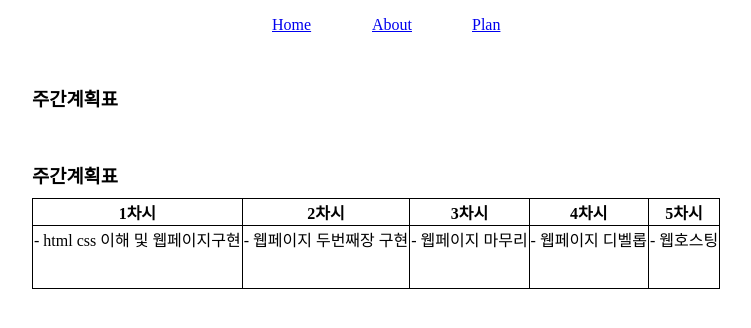
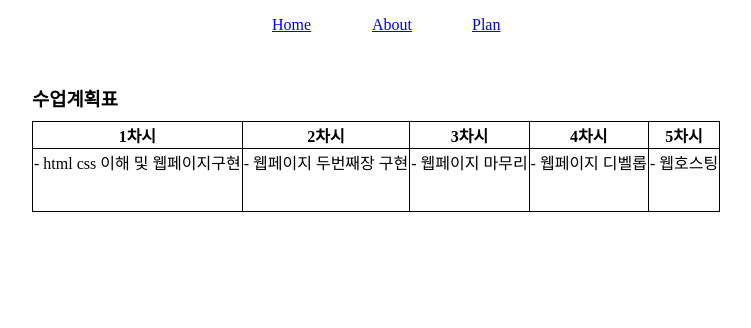
Before and after one commit to pyojeonglim/makeawebsite, a plain HTML site: page pagethree.html in a window 1280 px wide. Shown: the whole page, without its empty margins (26-777 px from the left). Drawn offline with Linux system fonts and the light colour scheme.

Commit message:
Update pagethree.html

```diff
--- a/pagethree.html
+++ b/pagethree.html
@@ -36,10 +36,7 @@ table, tr, th, td{
     </ul>
 </div>
 <br>
-<h3>주간계획표</h3>
-
-<h3>주간계획표</h3>
-
+<h3>수업계획표</h3>
 <table>
 	<th>1차시</th>
 	<th>2차시</th>
```
